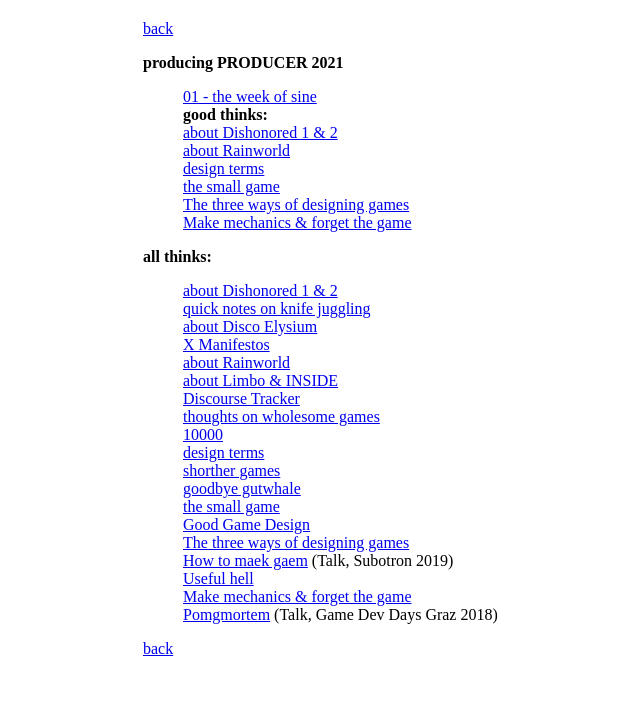
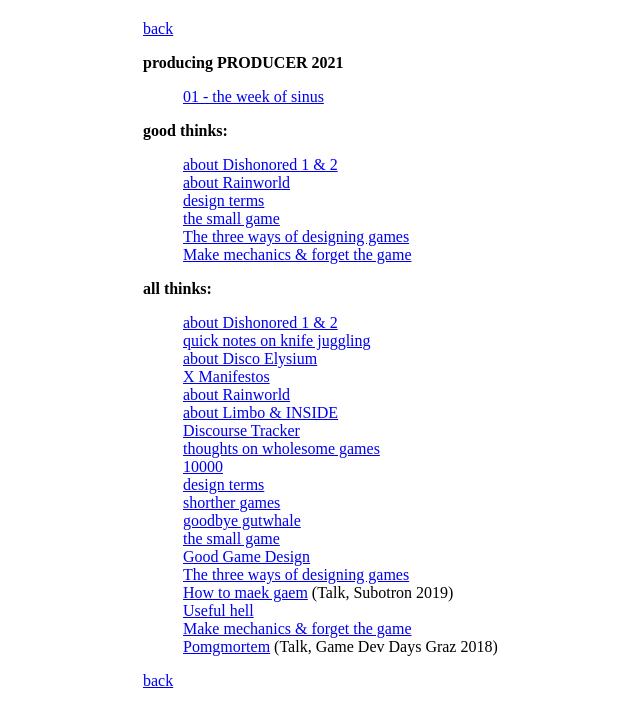
Before and after one commit to stuffedwombat/stuffedwombat.github.io, a Jekyll site: the page built from thinking.md, in a window 1280 px wide. Shown: the top 727 px of the page, without its empty margins (181-821 px from the left). Built offline with Jekyll 4.4.1, drawn with Linux system fonts in a browser that asks for light colours; our own code applies the rules of GitHub Pages for plain Markdown files; comment, search, counter and statistics services are not loaded.

Commit message:
Update thinking.md

```diff
--- a/thinking.md
+++ b/thinking.md
@@ -1,8 +1,8 @@
 [back](index)
 
 **producing PRODUCER 2021**
-- [01 - the week of sine](producering_01)
--
+- [01 - the week of sinus](producering_01)
+
 **good thinks:**
 - [about Dishonored 1 & 2](about_dishonored)
 - [about Rainworld](about_rainworld)
```
